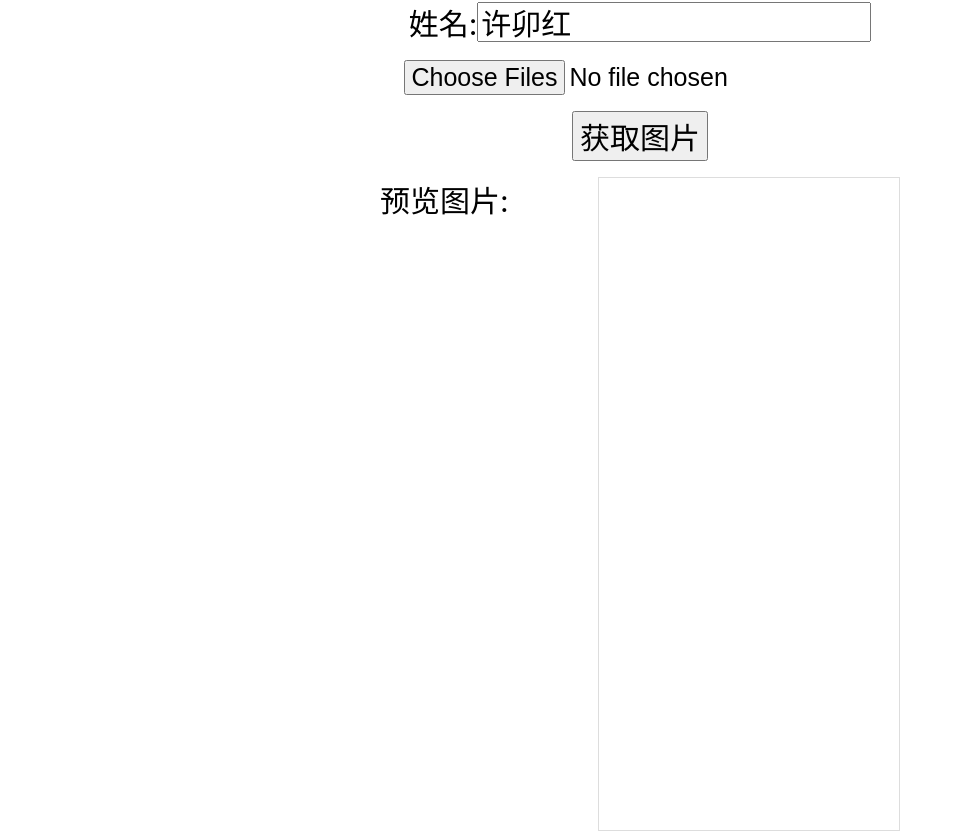
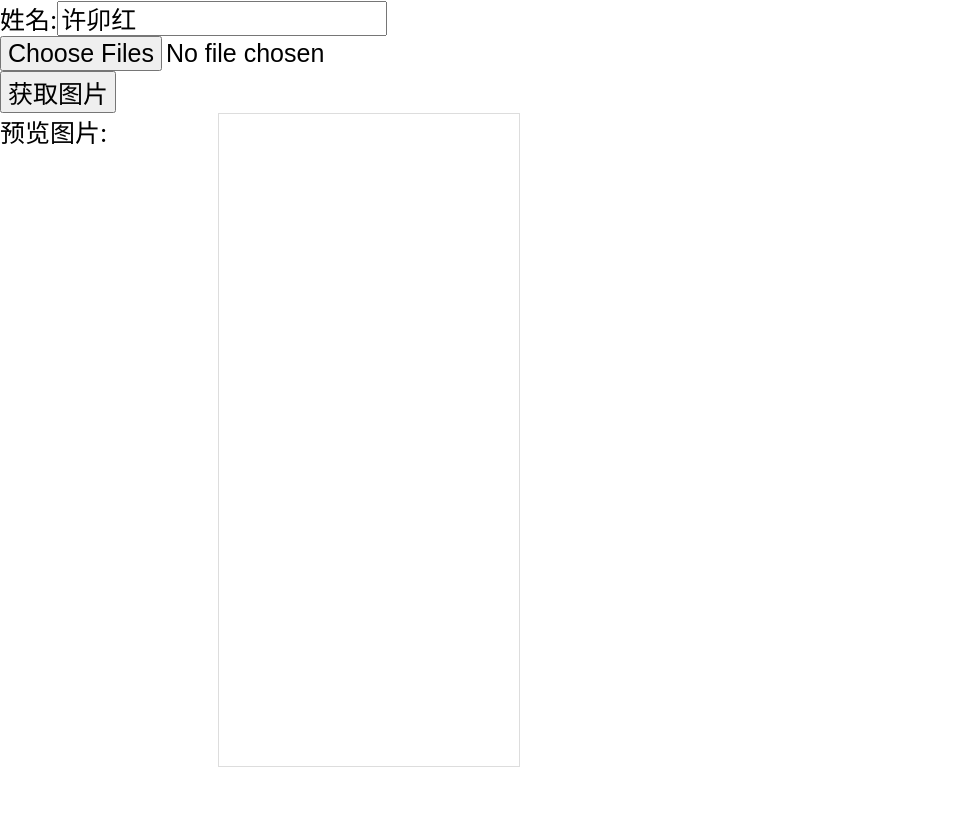
Before and after one commit to caicai-laolao/qwq, a React (Create React App) app: page / in a window 1280 px wide. Shown: the whole page, without its empty margins (0-963 px from the left). After the commit the page ends 800 px from the top, so only its background shows below. Built offline with nearby package versions, Linux system fonts and the light colour scheme.

Commit message:
取消了整体居中设置使整个图片在移动端有更好的观感

```diff
--- a/src/App.js
+++ b/src/App.js
@@ -36,18 +36,18 @@ function App() {
   return (
     <div
       style={{
-        display: "flex",
-        flexDirection: "column",
+        left: "300",
+
         gap: 16,
         alignItems: "center",
-        fontSize: 30,
+        fontSize: 25,
       }}
     >
       <div>
         姓名:
         <input
           style={{
-            fontSize: 30,
+            fontSize: 25,
           }}
           value={name}
           placeholder="请输入姓名"
@@ -84,7 +84,7 @@ function App() {
       >
         <button
           style={{
-            fontSize: 30,
+            fontSize: 25,
           }}
           onClick={() => {
             drawImage(fileUrlList);
```
